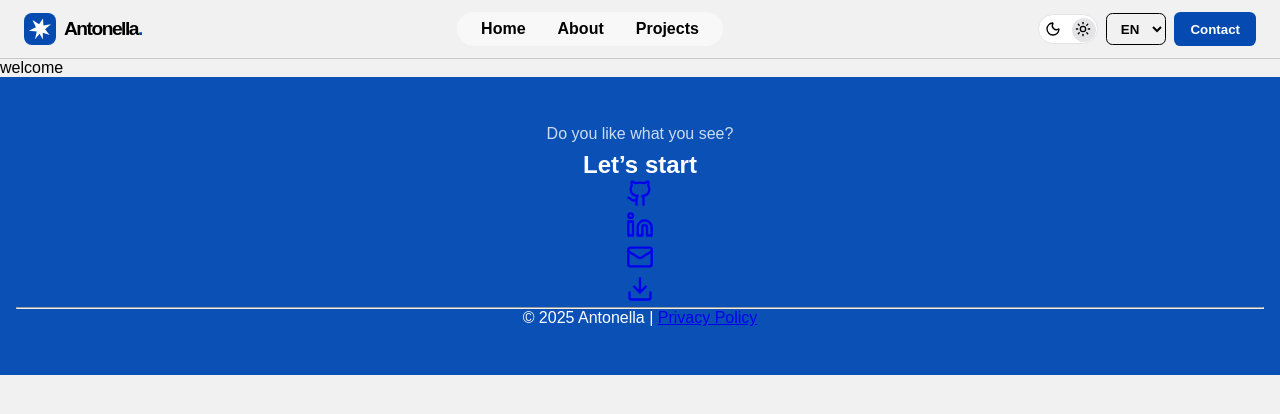
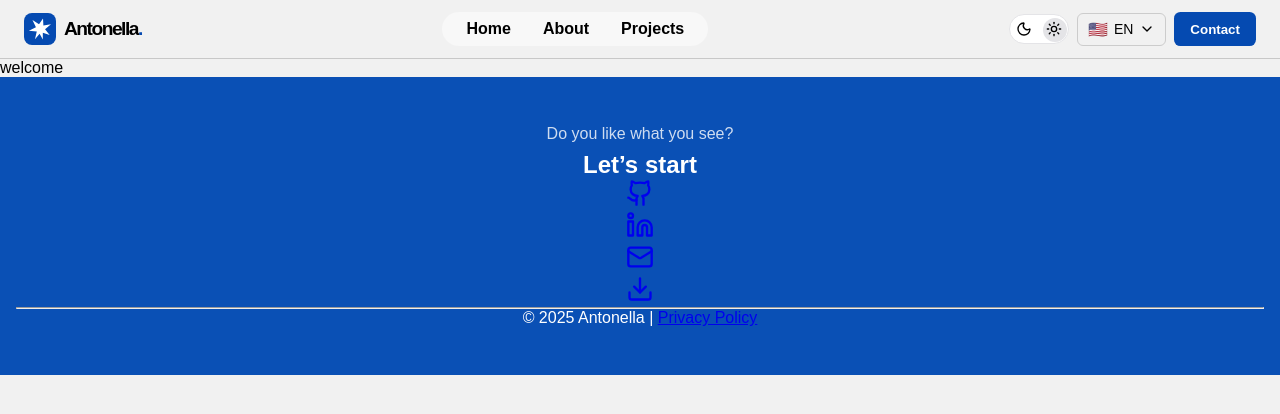
Before and after one commit to toancita/portfolio, a Next.js app: page / in a window 1280 px wide. Shown: the top 414 px of the page. Built offline with nearby package versions, Linux system fonts and the light colour scheme.

Commit message:
feat(ui): add language selector with flag emojis and dropdown toggle

```diff
--- a/src/app/components/navigationBar/navBar.jsx
+++ b/src/app/components/navigationBar/navBar.jsx
@@ -4,6 +4,7 @@ import { Menu, X } from 'lucide-react';
 import { useState, useEffect } from 'react';
 import styles from './navBar.module.css';
 import { ThemeToggle } from '../themeToggle/themeToggle';
+import LanguageSelect from '../selectBtn/selectBtn';
 
 export default function NavBar() {
   const [open, setOpen] = useState(false);
@@ -27,10 +28,7 @@ export default function NavBar() {
 
       <div className={styles.right}>
         <ThemeToggle/>
-        <select className={styles.languageSelect}>
-          <option>EN</option>
-          <option>ES</option>
-        </select>
+        <LanguageSelect />
         <button className={styles.contactButton}>Contact</button>
       </div>
 
--- a/src/app/components/navigationBar/navBar.module.css
+++ b/src/app/components/navigationBar/navBar.module.css
@@ -63,16 +63,6 @@
   cursor: pointer;
 }
 
-.languageSelect {
-  border: 1px solid var(--text-color);
-  background: var(--bg-color);
-  padding: 0.4rem 0.6rem;
-  border-radius: 0.4rem;
-  cursor: pointer;
-  font-weight: bold;
-  color: var(--text-color);
-}
-
 .contactButton {
   background-color: var(--primary);
   color: white;
--- /dev/null
+++ b/src/app/components/selectBtn/selectBtn.jsx
@@ -0,0 +1,55 @@
+'use client';
+
+import { useState, useRef, useEffect } from 'react';
+import { ChevronDown } from 'lucide-react';
+import styles from './selectBtn.module.css';
+
+const LANGUAGES = [
+  { code: 'en', label: 'English', flag: '🇺🇸' },
+  { code: 'es', label: 'Español', flag: '🇪🇸' },
+];
+
+export default function LanguageSelect() {
+  const [isOpen, setIsOpen] = useState(false);
+  const [language, setLanguage] = useState('en');
+  const dropdownRef = useRef(null);
+
+  const toggleDropdown = () => setIsOpen(prev => !prev);
+
+  const handleSelect = (lang) => {
+    setLanguage(lang);
+    setIsOpen(false);
+  };
+
+  useEffect(() => {
+    const handleClickOutside = (e) => {
+      if (dropdownRef.current && !dropdownRef.current.contains(e.target)) {
+        setIsOpen(false);
+      }
+    };
+    document.addEventListener('mousedown', handleClickOutside);
+    return () => document.removeEventListener('mousedown', handleClickOutside);
+  }, []);
+
+  const currentLang = LANGUAGES.find(l => l.code === language);
+
+  return (
+    <div className={styles.container} ref={dropdownRef}>
+      <button onClick={toggleDropdown} className={styles.button}>
+        <span className={styles.flag}>{currentLang.flag}</span>
+        {currentLang.code.toUpperCase()}
+        <ChevronDown size={16} className={styles.icon} />
+      </button>
+      {isOpen && (
+        <ul className={styles.dropdown}>
+          {LANGUAGES.map(({ code, label, flag }) => (
+            <li key={code} onClick={() => handleSelect(code)}>
+              <span className={styles.flag}>{flag}</span>
+              {label}
+            </li>
+          ))}
+        </ul>
+      )}
+    </div>
+  );
+}
--- /dev/null
+++ b/src/app/components/selectBtn/selectBtn.module.css
@@ -0,0 +1,51 @@
+.container {
+  position: relative;
+  display: inline-block;
+}
+
+.button {
+  background-color: transparent;
+  border: 1px solid #ccc;
+  padding: 6px 10px;
+  border-radius: 6px;
+  font-size: 14px;
+  display: flex;
+  align-items: center;
+  gap: 6px;
+  cursor: pointer;
+}
+
+.flag {
+  font-size: 16px;
+}
+
+.icon {
+  transition: transform 0.2s ease;
+}
+
+.dropdown {
+  position: absolute;
+  top: 110%;
+  right: 0;
+  background: white;
+  border: 1px solid #ddd;
+  border-radius: 6px;
+  box-shadow: 0 2px 6px rgba(0,0,0,0.1);
+  padding: 6px 0;
+  z-index: 10;
+  width: 140px;
+}
+
+.dropdown li {
+  display: flex;
+  align-items: center;
+  gap: 8px;
+  padding: 8px 12px;
+  font-size: 14px;
+  cursor: pointer;
+  transition: background 0.2s ease;
+}
+
+.dropdown li:hover {
+  background-color: #f0f0f0;
+}
```
